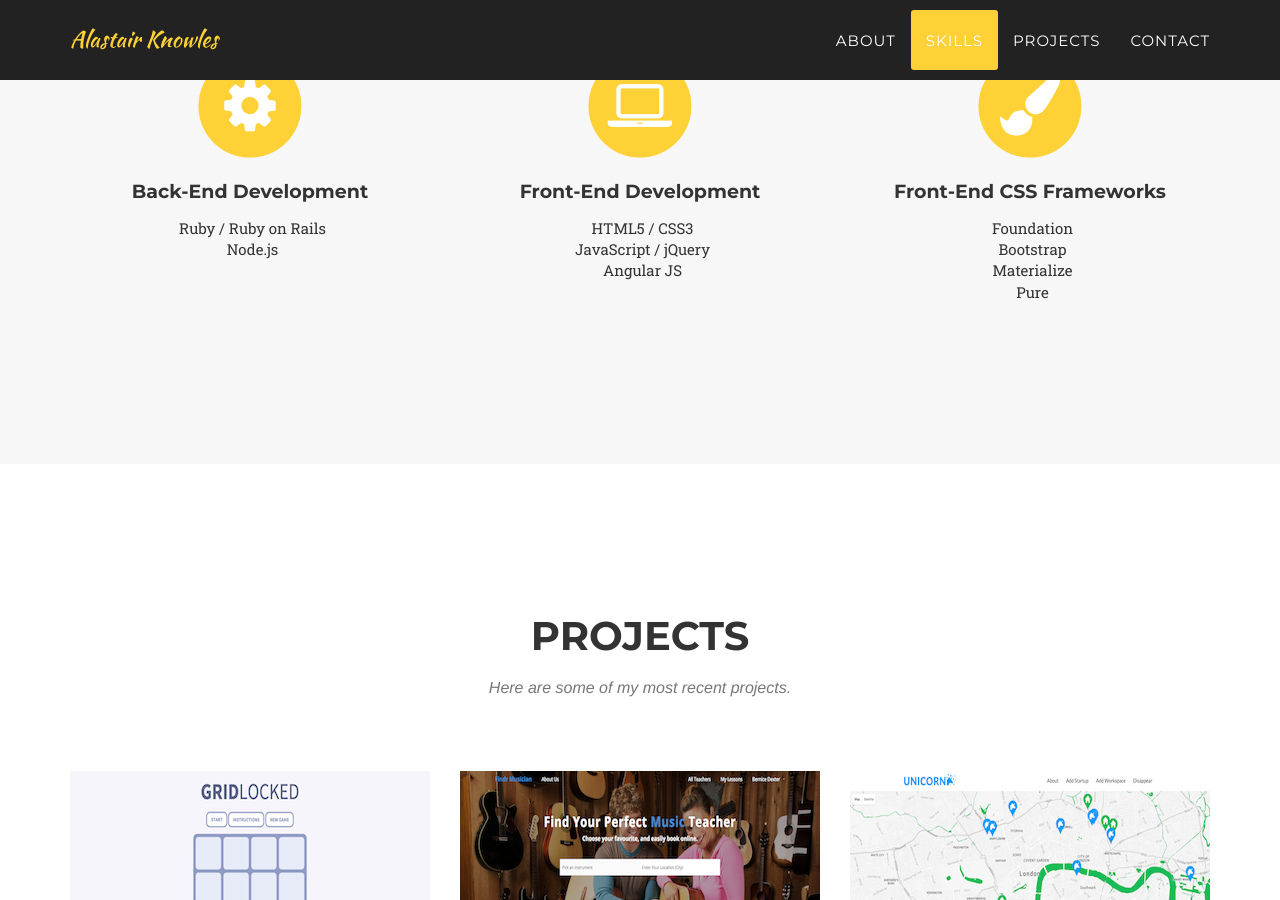
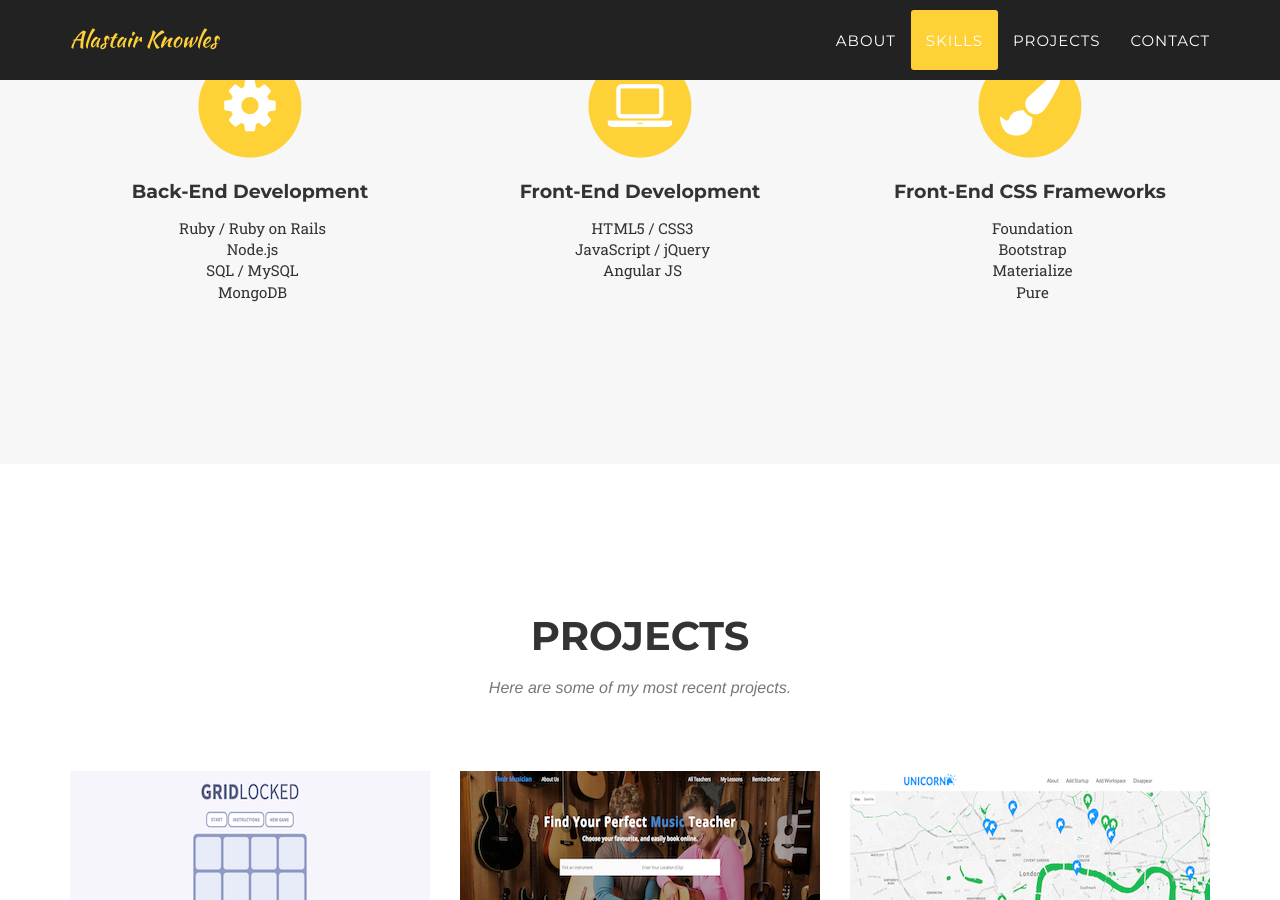
Before and after one commit to adjknowles/adjknowles.github.io, a Jekyll site: the page built from index.html, in a window 1280 px wide and 900 px high, scrolled down 3313 px. Built offline with Jekyll 4.4.1, drawn with Linux system fonts in a browser that asks for light colours; some web fonts are replaced.

Commit message:
Updated skills

```diff
--- a/_includes/services.html
+++ b/_includes/services.html
@@ -17,7 +17,8 @@
                     <ul class="no-bullet margin-fix">
                         <li>Ruby / Ruby on Rails</li>
                         <li>Node.js</li>
-                            <li></li>
+                        <li>SQL / MySQL</li>
+                        <li>MongoDB</li>
                     </ul>
                 </div>
                 <div class="col-md-4">
```
Lines whose indentation alone changed are shown as unchanged.
